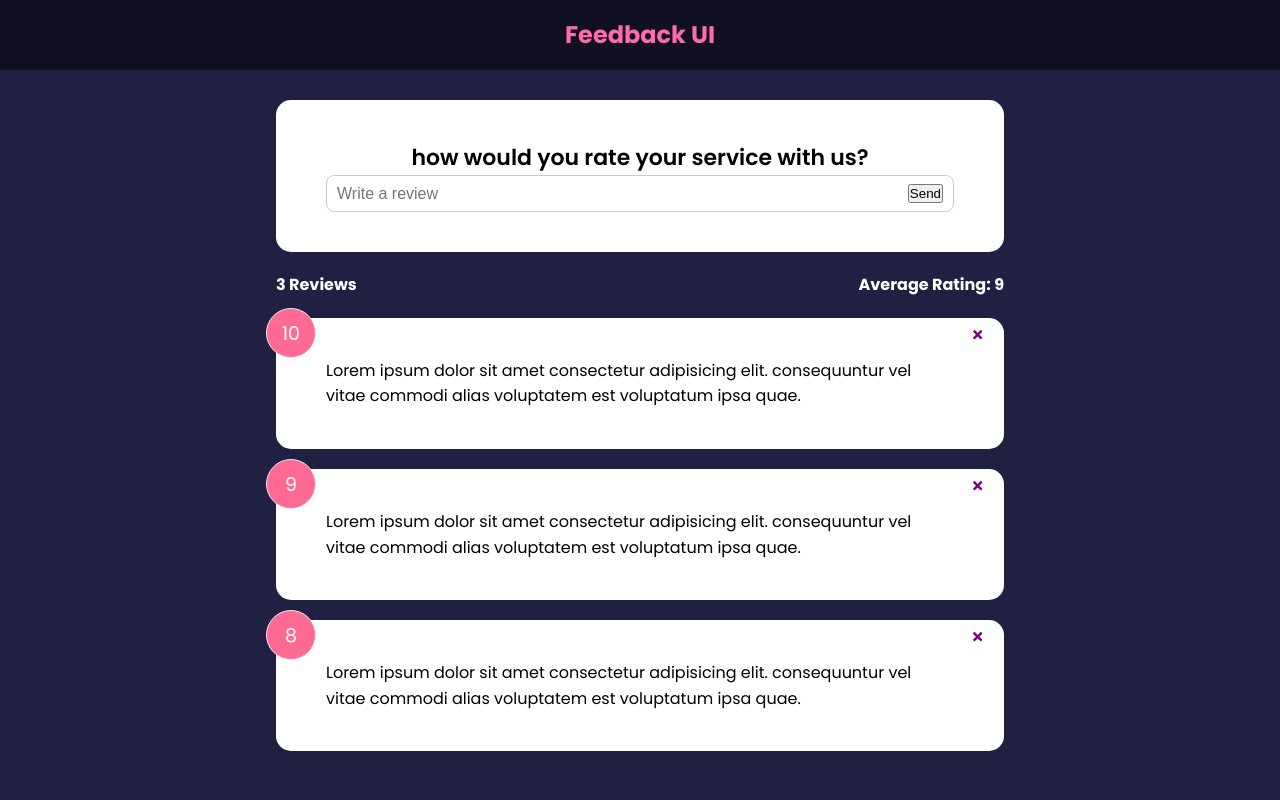
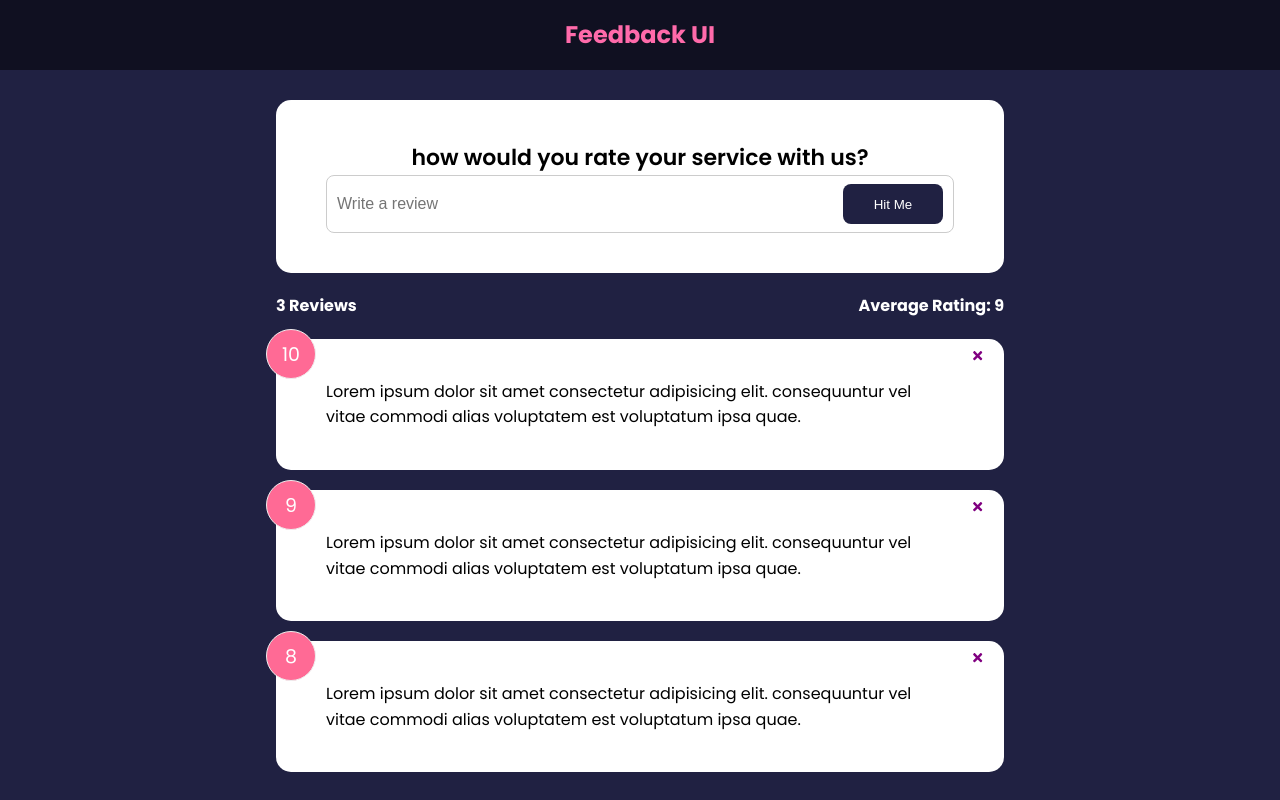
Before and after one commit to Shman-Dee/react-feedback-app, a React (Create React App) app: page / in a window 1280 px wide. Built offline with nearby package versions, Linux system fonts and the light colour scheme; the HTML template or start-up script is replaced by a standard one.

Commit message:
custom button component

```diff
--- a/src/components/FeedbackForm.jsx
+++ b/src/components/FeedbackForm.jsx
@@ -1,5 +1,6 @@
 import { useState } from 'react'
 import Card from './shared/Card'
+import Button from './shared/Button'
 
 function FeedbackForm() {
   const [text, setText] = useState('')
@@ -15,12 +16,13 @@
         <div className="input-group">
           <input
             onChange={handleTextChange}
-            className="form-control"
             type="text"
             placeholder="Write a review"
             value={text}
           />
-          <button type="submit">Send</button>
+          <Button type="submit">
+            Hit Me
+          </Button>
         </div>
       </form>
     </Card>
--- /dev/null
+++ b/src/components/shared/Button.jsx
@@ -0,0 +1,24 @@
+import PropTypes from 'prop-types'
+
+function Button({ children, version, type, isDisabled }) {
+  return (
+    <button type={type} disabled={isDisabled} className={`btn btn-${version}`}>
+      {children}
+    </button>
+  )
+}
+
+Button.defaultProps = {
+  version: 'primary',
+  type: 'button',
+  isDisabled: false,
+}
+
+Button.propTypes = {
+  children: PropTypes.node.isRequired,
+  version: PropTypes.string,
+  type: PropTypes.string,
+  isDisabled: PropTypes.bool,
+}
+
+export default Button
```
